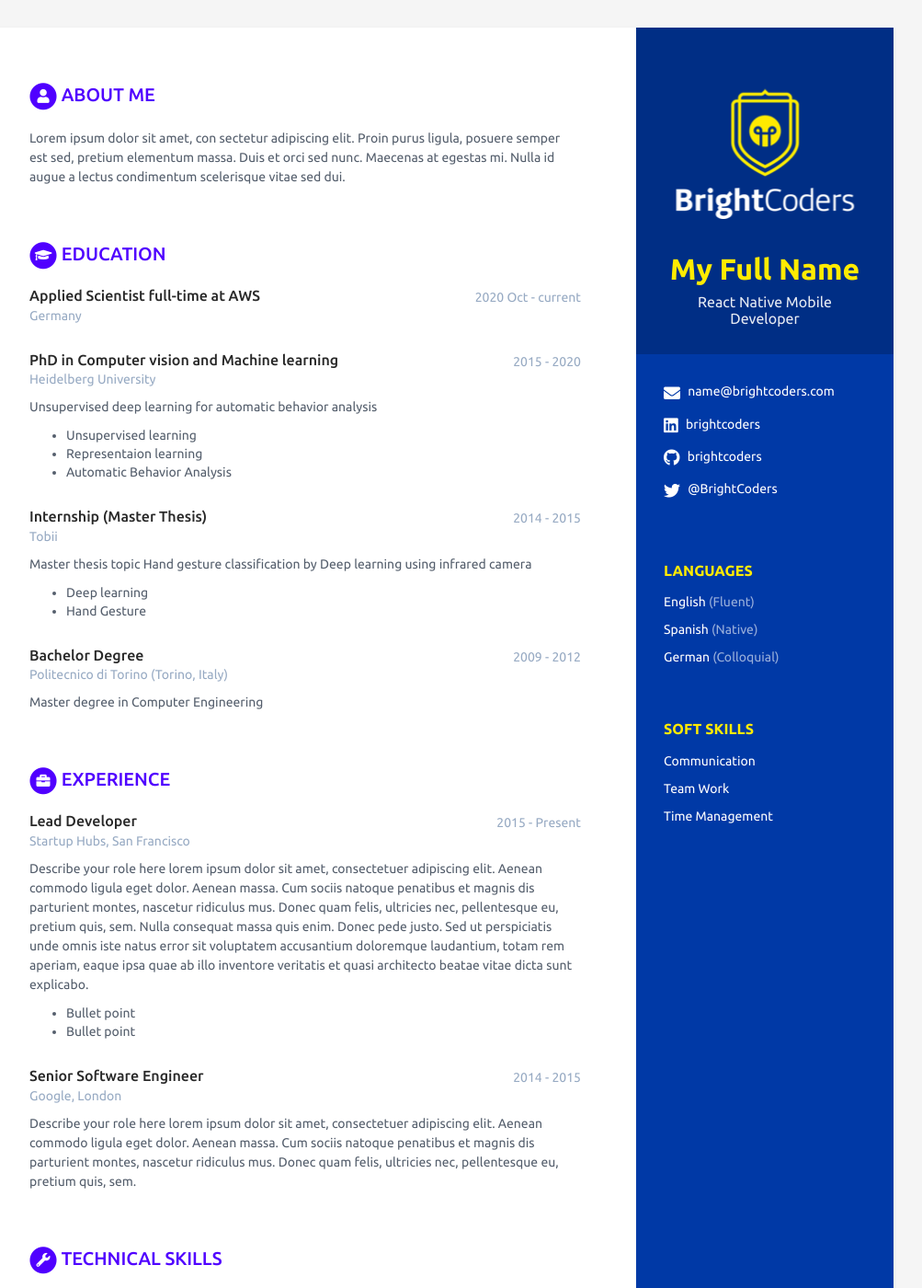
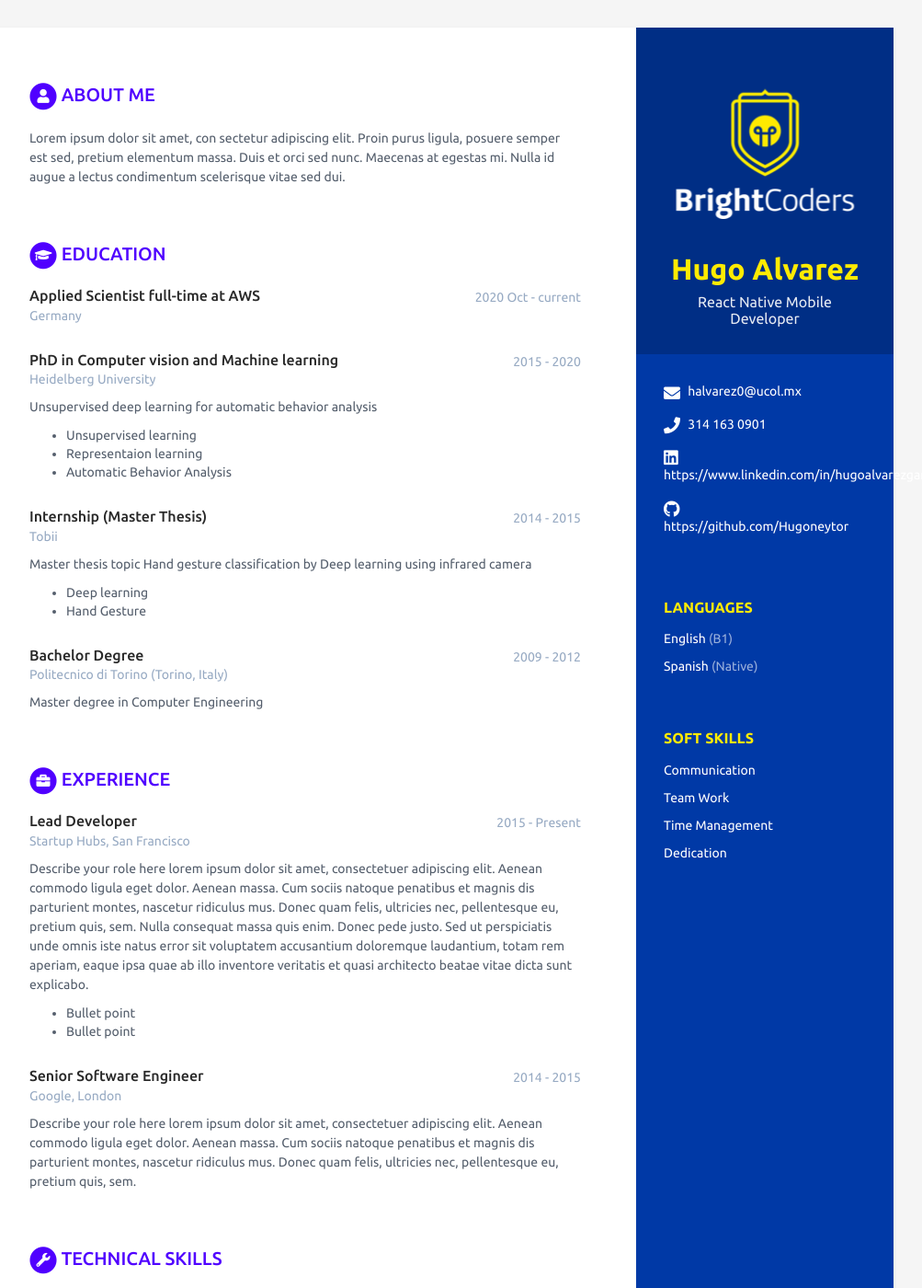
Before and after one commit to BC-MAY-21-RN/scorecard-Hugoneytor, a Jekyll site: the page built from index.html, in a window 1280 px wide and 1400 px high. Shown: the whole window at 92% size, without its empty margins (168-1171 px from the left). Built offline with Jekyll 4.4.1, drawn with Linux system fonts in a browser that asks for light colours.

Commit message:
Profile information updated

```diff
--- a/_data/data.yml
+++ b/_data/data.yml
@@ -7,19 +7,19 @@ sidebar:
   education: False # NO MODIFICAR
 
   # Profile information
-  name: My Full Name # Nombre completo
+  name: Hugo Alvarez # Nombre completo
   tagline: React Native Mobile Developer # React Native Mobile Developer ó Ruby on Rails Web Developer Según sea el caso
   avatar: escudo.png # No modificar
 
   # Actualiza tus datos de contacto
-  email: name@brightcoders.com
-  phone:
+  email: halvarez0@ucol.mx
+  phone: 314 163 0901
   website: # No agregar http://
-  linkedin: brightcoders
-  github: brightcoders
+  linkedin: https://www.linkedin.com/in/hugoalvarezgarcia23/
+  github: https://github.com/Hugoneytor
   gitlab:
   bitbucket:
-  twitter: '@BrightCoders'
+  twitter:
   stack-overflow: # Number/Username, e.g. 123456/alandoe
   codewars:
   goodreads: # Number-Username, e.g. 123456-alandoe
@@ -27,13 +27,10 @@ sidebar:
   # Actualiza según los idiomas y nieles que tienes. Agrega o Elimina según sea necesario.
   languages:
     - idiom: English
-      level: Fluent # Utiliza el resultado de tu examen oficial, o el nivel de acuerdo al modelo Dreyfus
+      level: B1 # Utiliza el resultado de tu examen oficial, o el nivel de acuerdo al modelo Dreyfus
 
     - idiom: Spanish
       level: Native # Utiliza el resultado de tu examen oficial, o el nivel de acuerdo al modelo Dreyfus
-
-    - idiom: German
-      level: Colloquial
 
   # Registra aquí tus soft skills. Agrega o elimina según sea necesario
   interests:
@@ -44,6 +41,9 @@ sidebar:
       link: # dejar en blanco
 
     - item: Time Management
+      link: # dejar en blanco
+
+    - item: Dedication
       link: # dejar en blanco
 
 # Registra aquí un resumen de tu perfil
```
